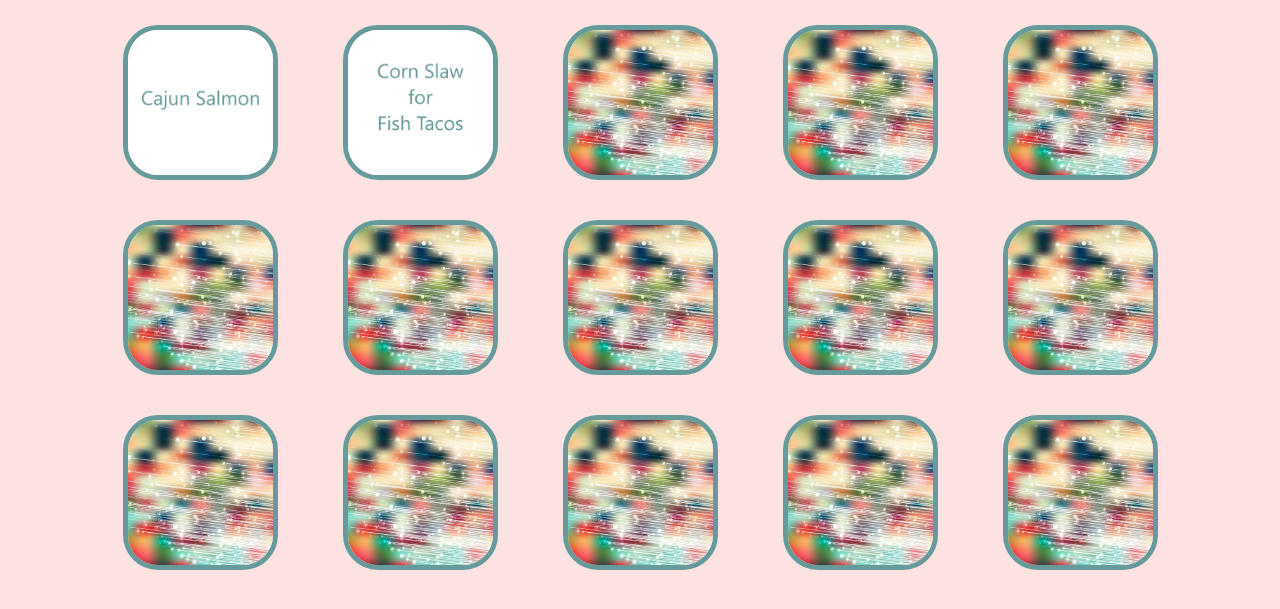
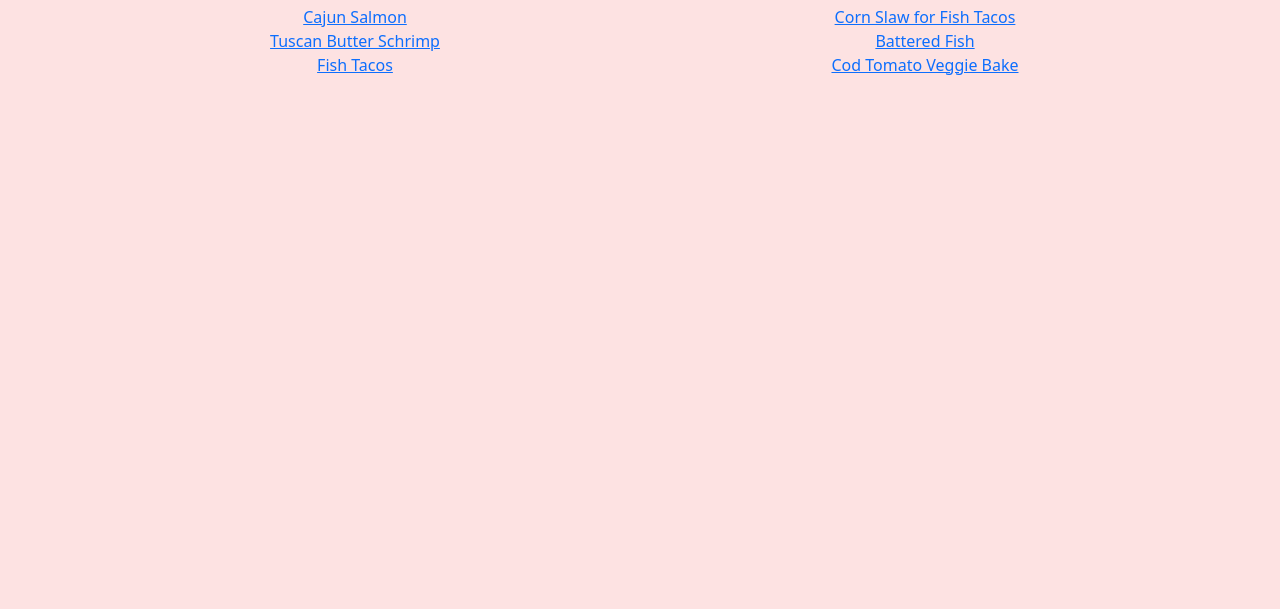
Before and after one commit to Ju640/recipes, a plain HTML site: page recipes/fish/homefish.html in a window 1280 px wide. Shown: the part 141-750 px from the top of the page. Drawn offline with nearby package versions, Linux system fonts and the light colour scheme.

Commit message:
added fish links

```diff
--- a/recipes/fish/homefish.html
+++ b/recipes/fish/homefish.html
@@ -24,97 +24,14 @@
             <h1>Fish Recipe's</h1>
           </div>
         </div>
-        <div class="row row-cols-6 justify-content-md-center">
-          <a href="cajunSalmon.html" class="links"
-            ><img
-              src="../recipePictures/cajunSalmon.jpg"
-              alt="Cajun Salmon"
-              class="recipePictures"
-          /></a>
-          <a href="cornSlawForFishTacos.html" class="links"
-            ><img
-              src="../recipePictures/cornSlawForFishTacos.jpg"
-              alt="Corn Slaw for Fish Tacos"
-              class="recipePictures"
-          /></a>
-          <a href="" class="links"
-            ><img
-              src="../recipePictures/test-picture.jpg"
-              alt=""
-              class="recipePictures"
-          /></a>
-          <a href="" class="links"
-            ><img
-              src="../recipePictures/test-picture.jpg"
-              alt=""
-              class="recipePictures"
-          /></a>
-          <a href="" class="links"
-            ><img
-              src="../recipePictures/test-picture.jpg"
-              alt=""
-              class="recipePictures"
-          /></a>
-          <a href="" class="links"
-            ><img
-              src="../recipePictures/test-picture.jpg"
-              alt=""
-              class="recipePictures"
-          /></a>
-          <a href="" class="links"
-            ><img
-              src="../recipePictures/test-picture.jpg"
-              alt=""
-              class="recipePictures"
-          /></a>
-          <a href="" class="links"
-            ><img
-              src="../recipePictures/test-picture.jpg"
-              alt=""
-              class="recipePictures"
-          /></a>
-          <a href="" class="links"
-            ><img
-              src="../recipePictures/test-picture.jpg"
-              alt=""
-              class="recipePictures"
-          /></a>
-          <a href="" class="links"
-            ><img
-              src="../recipePictures/test-picture.jpg"
-              alt=""
-              class="recipePictures"
-          /></a>
-          <a href="" class="links"
-            ><img
-              src="../recipePictures/test-picture.jpg"
-              alt=""
-              class="recipePictures"
-          /></a>
-          <a href="" class="links"
-            ><img
-              src="../recipePictures/test-picture.jpg"
-              alt=""
-              class="recipePictures"
-          /></a>
-          <a href="" class="links"
-            ><img
-              src="../recipePictures/test-picture.jpg"
-              alt=""
-              class="recipePictures"
-          /></a>
-          <a href="" class="links"
-            ><img
-              src="../recipePictures/test-picture.jpg"
-              alt=""
-              class="recipePictures"
-          /></a>
-          <a href="" class="links"
-            ><img
-              src="../recipePictures/test-picture.jpg"
-              alt=""
-              class="recipePictures"
-          /></a>
+
+        <div class="row row-cols-2 justify-content-md-center">
+          <a href="cajunSalmon.html">Cajun Salmon</a>
+          <a href="cornSlawForFishTacos.html">Corn Slaw for Fish Tacos</a>
+          <a href="tuscanButterShrimp.html">Tuscan Butter Schrimp</a>
+          <a href="batteredFish.html">Battered Fish</a>
+          <a href="fishTacos.html">Fish Tacos</a>
+          <a href="codTomatoVeggieBake.html">Cod Tomato Veggie Bake</a>
         </div>
       </div>
     </div>
```
